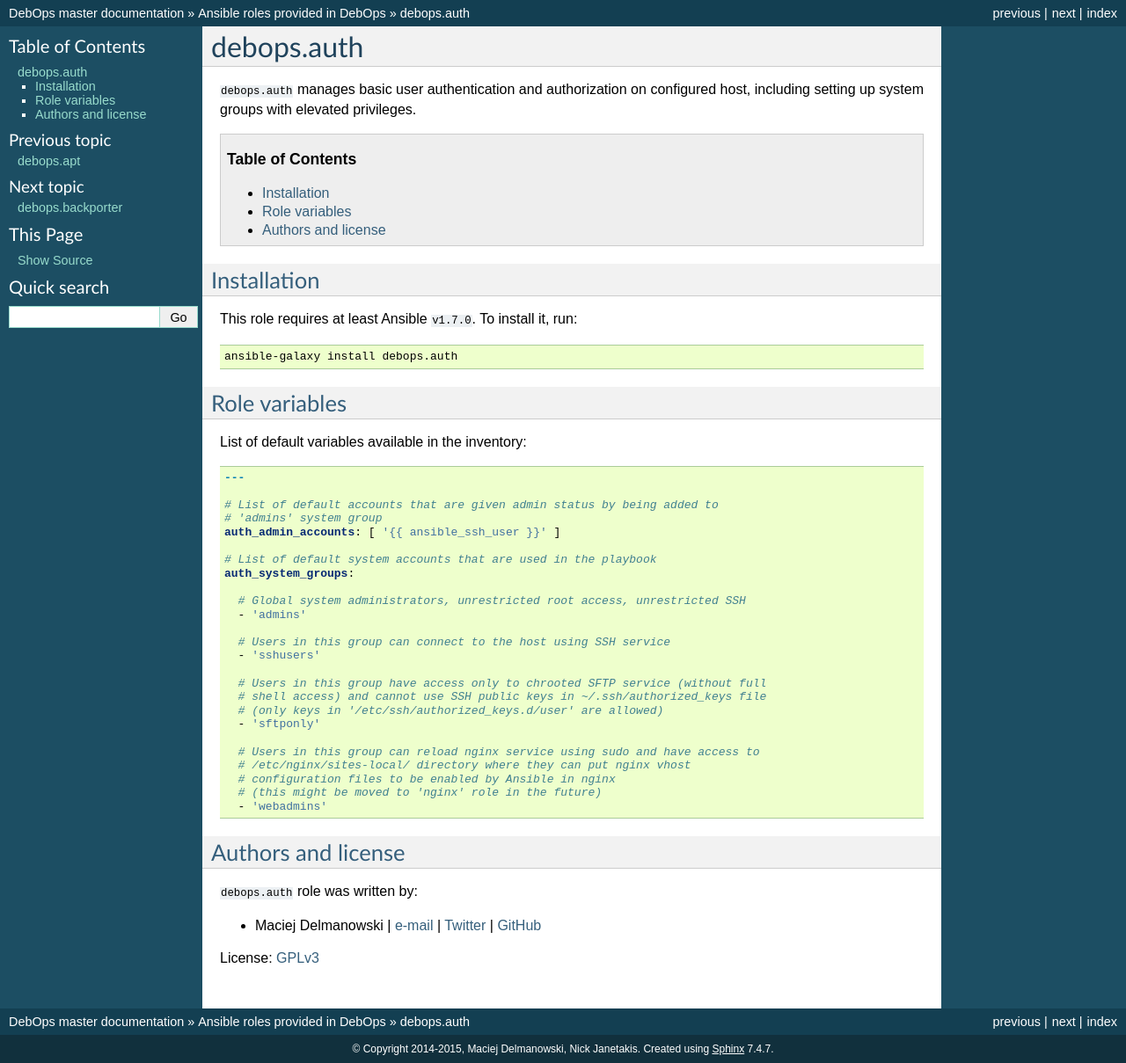
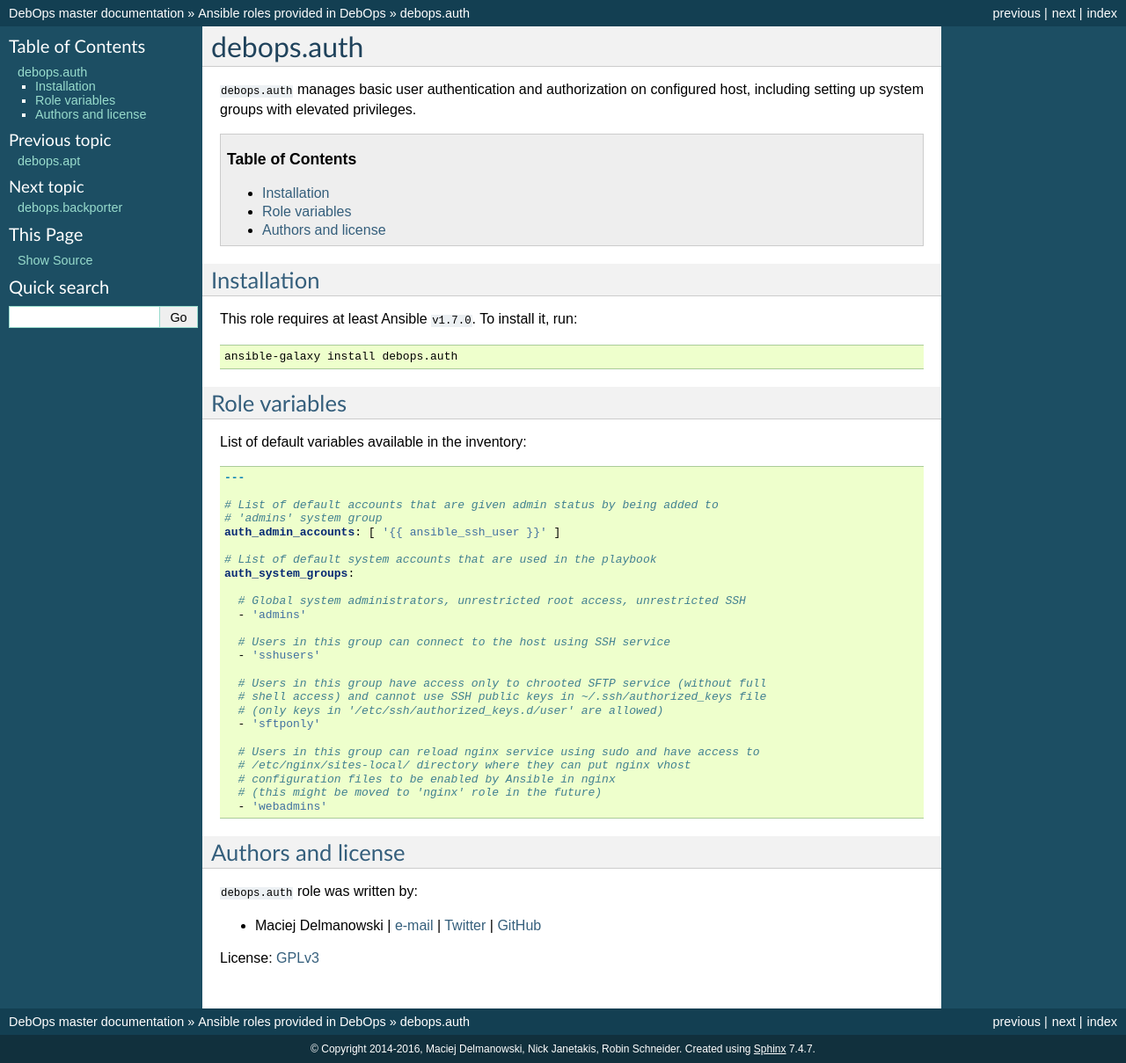
Before and after one commit to debops/docs, a Sphinx documentation site: the page built from docs/ansible/roles/debops.auth.rst, in a window 1280 px wide. Shown: the whole page at 88% size. Built offline with Sphinx 7.4.7, drawn with Linux system fonts in a browser that asks for light colours; pages that are not in the unit, such as notebooks, are missing from menus.

Commit message:
Added Robin Schneider as author and updated copyright.
Related to https://github.com/debops/debops/pull/146.

```diff
--- a/docs/conf.py
+++ b/docs/conf.py
@@ -1,7 +1,7 @@
 # -*- coding: utf-8 -*-
 #
 # DebOps documentation build configuration file
-# Copyright (C) 2014-2015 DebOps projekt team
+# Copyright (C) 2014-2016 DebOps Project http://debops.org/
 #
 # This file is execfile()d with the current directory set to its
 # containing dir.
@@ -54,7 +54,7 @@
 
 # General information about the project.
 project = u'DebOps'
-copyright = u'2014-2015, Maciej Delmanowski, Nick Janetakis'
+copyright = u'2014-2016, Maciej Delmanowski, Nick Janetakis, Robin Schneider'
 
 # The version info for the project you're documenting, acts as replacement for
 # |version| and |release|, also used in various other places throughout the
@@ -212,7 +212,7 @@
 #  author, documentclass [howto, manual, or own class]).
 latex_documents = [
   ('index', 'DebOps.tex', u'DebOps Documentation',
-   u'Maciej Delmanowski, Nick Janetakis', 'manual'),
+   u'Maciej Delmanowski, Nick Janetakis, Robin Schneider', 'manual'),
 ]
 
 # The name of an image file (relative to this directory) to place at the top of
@@ -242,7 +242,7 @@
 # (source start file, name, description, authors, manual section).
 man_pages = [
     ('index', 'debops', u'DebOps Documentation',
-     [u'Maciej Delmanowski, Nick Janetakis'], 1)
+     [u'Maciej Delmanowski, Nick Janetakis, Robin Schneider'], 1)
 ]
 
 # If true, show URL addresses after external links.
@@ -256,7 +256,7 @@
 #  dir menu entry, description, category)
 texinfo_documents = [
   ('index', 'DebOps', u'DebOps Documentation',
-   u'Maciej Delmanowski, Nick Janetakis', 'DebOps', 'One line description of project.',
+   u'Maciej Delmanowski, Nick Janetakis, Robin Schneider', 'DebOps', 'One line description of project.',
    'Miscellaneous'),
 ]
 
```
